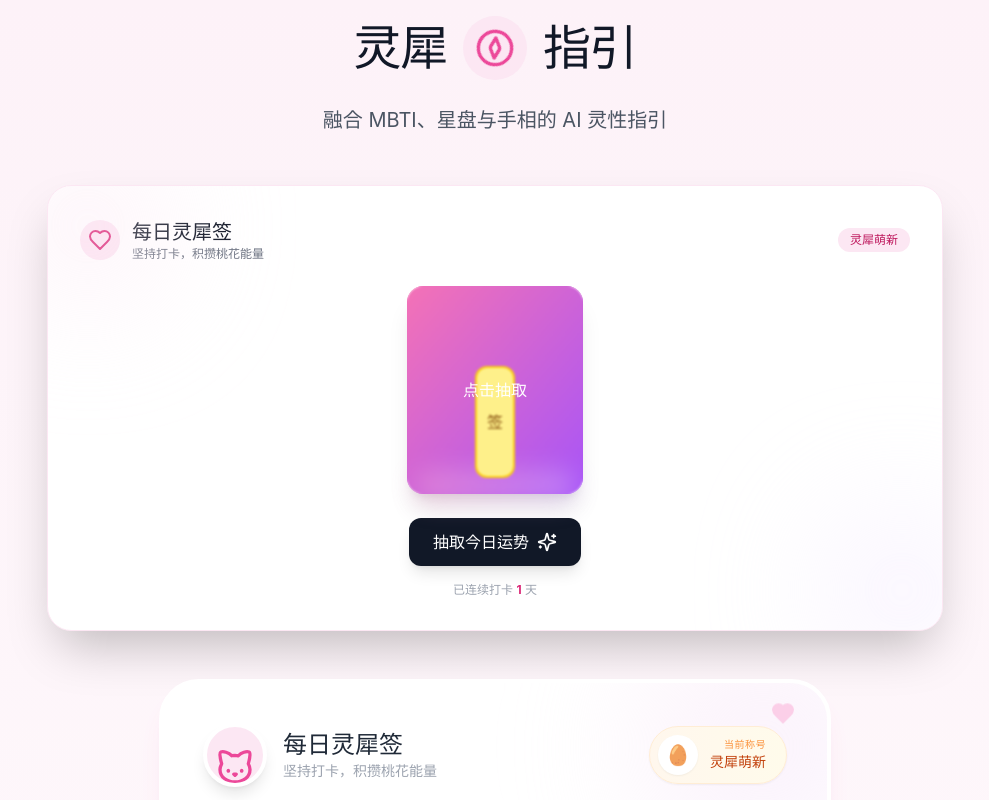
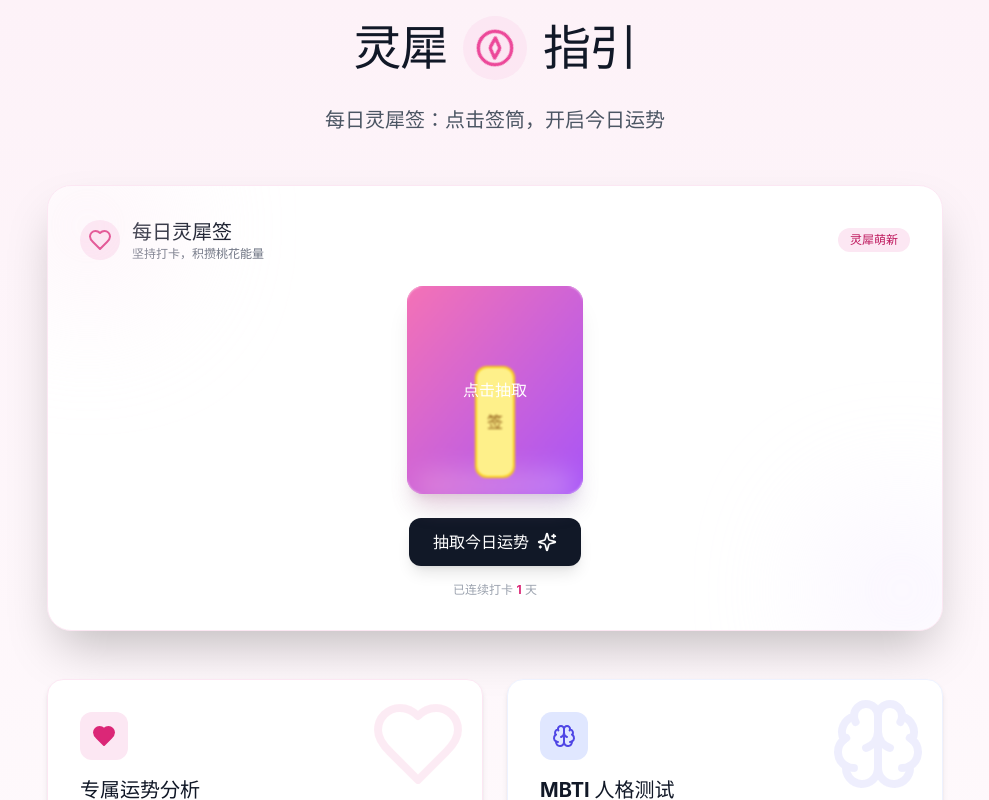
Before and after one commit to ldr0528/love-insight-app, a React (Vite) app: page / in a window 1280 px wide. Shown: the top 800 px of the page, without its empty margins (145-1134 px from the left). Built offline with nearby package versions, Linux system fonts and the light colour scheme.

Commit message:
fix: 主页同时保留签筒与五模块入口；修复错别类名

```diff
--- a/src/pages/Home.tsx
+++ b/src/pages/Home.tsx
@@ -1,7 +1,6 @@
 
 import { Link } from 'react-router-dom';
 import { Compass, ArrowRight, Brain, Hand, Heart, Target, PenTool } from 'lucide-react';
-import DailyCheckIn from '@/components/DailyCheckIn';
 import FortuneTube from '@/components/FortuneTube';
 
 export default function Home() {
@@ -19,15 +18,14 @@
           </h1>
 
           <p className="text-xl text-gray-600 max-w-2xl mx-auto leading-relaxed">
-            融合 MBTI、星盘与手相的 AI 灵性指引
+            每日灵犀签：点击签筒，开启今日运势
           </p>
         </div>
 
         {/* Fortune Tube */}
         <FortuneTube />
 
-        {/* Daily Check-in Section */}
-        <DailyCheckIn />
+
 
         {/* Feature Cards */}
         <div className="grid md:grid-cols-2 gap-6 max-w-5xl mx-auto">
@@ -37,7 +35,7 @@
               <Heart className="w-24 h-24 text-pink-500" />
             </div>
             <div className="relative z-10 flex flex-col h-full justify-center">
-              <div className="w-12 h-12 bg-pink-100 rounded-xl flex items-center justify中心 text-pink-600 mb-4">
+              <div className="w-12 h-12 bg-pink-100 rounded-xl flex items-center justify-center text-pink-600 mb-4">
                 <Heart className="w-6 h-6 fill-current" />
               </div>
               <h3 className="text-xl font-bold text-gray-900 mb-2">专属运势分析</h3>
@@ -127,6 +125,7 @@
           </Link>
         </div>
 
+
         {/* Stats */}
         <div className="pt-8 text-center text-gray-500 text-sm border-t border-gray-100">
           <p className="font-medium text-2xl text-pink-500 italic">希望你能遇见更好的自己 ✨</p>
```
